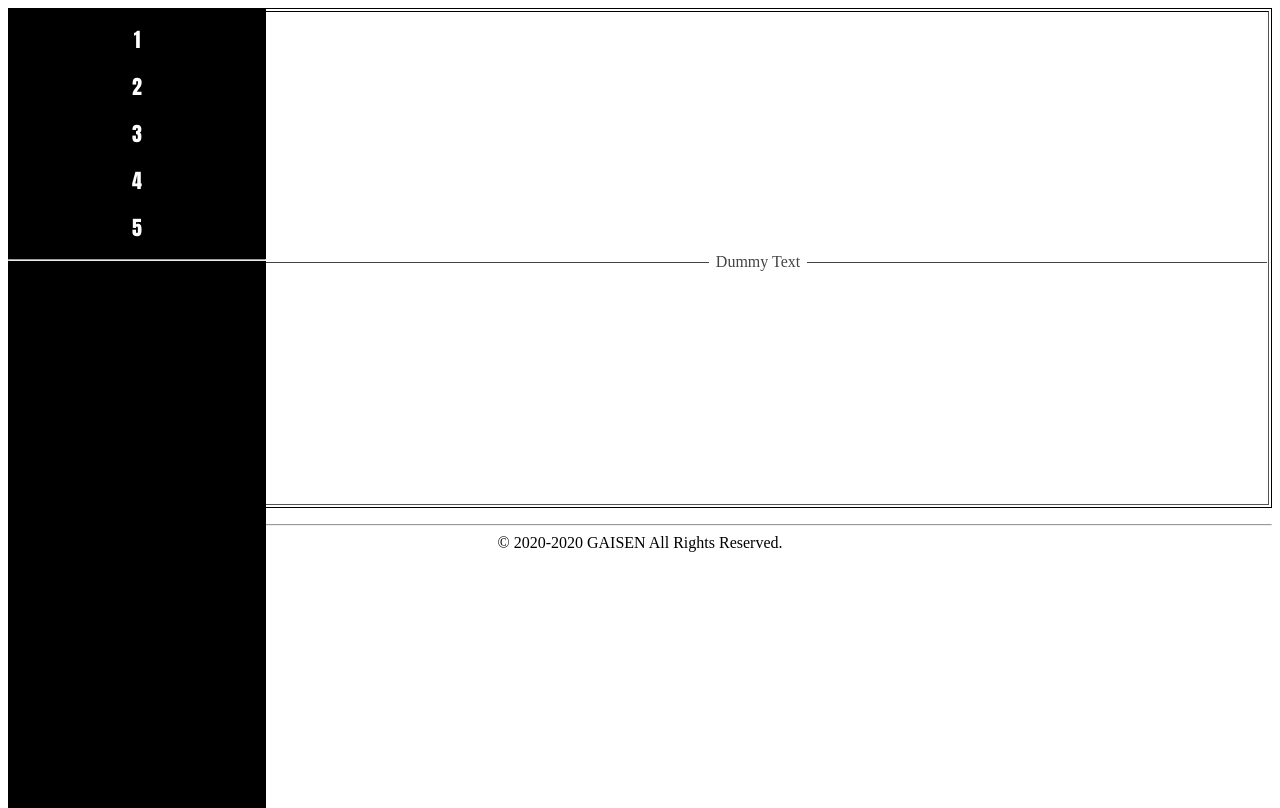
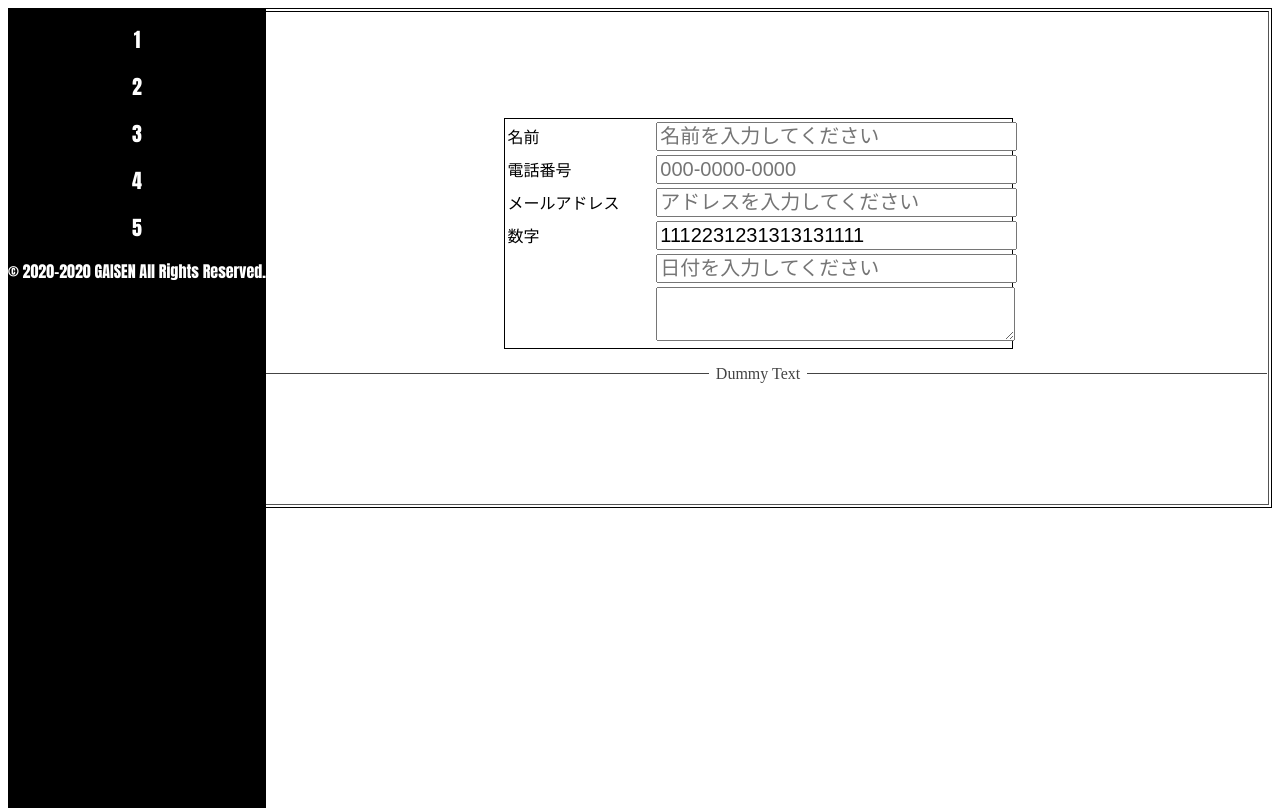
Before and after one commit to garuku19991120/gaisen11111, a PHP site: page /contact.php in a window 1280 px wide. Run offline with PHP 8.4, Linux system fonts and the light colour scheme.

Commit message:
コンタクトを主に

```diff
--- a/home/contact.php
+++ b/home/contact.php
@@ -8,7 +8,7 @@
   </head>
   <body>
     <!-- PHPファイルで管理するつもりなので後々消してPHPを呼び出す感じに変えると思う。-->
-    <?php include('./php/menu_btn.php'); ?>
+<?php include('./php/menu_btn.php'); ?>
 <!--ここまでmenu_btn-->
 
 <center>
@@ -16,13 +16,62 @@
     <tr>
       <td class="menu-space"></td>
       <td>
-        <table>
-          <tr><td></td></tr>
-        </table>
+        <center>
+          <table class="form-table">
+            <tr>
+              <td>
+                名前
+              </td>
+              <td>
+                <input type="text"name="form1"id="form1"class="form"placeholder="名前を入力してください"/>
+              </td>
+              </tr>
+              <tr>
+                <td>
+                  電話番号
+                </td>
+                <td>
+                  <input type="tel"name="form2"id="form2"class="form"placeholder="000-0000-0000"/>
+                </td>
+              </tr>
+              <tr>
+                <td>
+                  メールアドレス
+                </td>
+                <td>
+                  <input type="url"name="form3"id="form3"class="form"placeholder="アドレスを入力してください"/>
+                </td>
+              </tr>
+              <tr>
+                <td>
+                  数字
+                </td>
+                <td>
+                  <input type="number"name="form4"id="form4"class="form"placeholder="数字を入力してください"value="1112231231313131111"/>
+                </td>
+              </tr>
+              <tr>
+                <td>
+
+                </td>
+                <td>
+                  <input type="text"name="form5"id="form5"class="form"placeholder="日付を入力してください"/>
+                </td>
+              </tr>
+              <tr>
+                <td>
+
+                </td>
+                <td>
+                  <textarea name="form6" id="form6"class="form"></textarea>
+                </td>
+              </tr>
+            </table>
+
         <p class="s1">Dummy Text</p>
       </td>
     </tr>
   </table>
-    <p><?php include('./php/copywrite.php'); ?></p>
+
   </body>
 </html>
--- a/home/index.php
+++ b/home/index.php
@@ -19,7 +19,7 @@
         <table>
           <tr><td></td></tr>
         </table>
-        <p class="s1">Dummy Text</p>
+        <p class="s1"></p>
       </td>
     </tr>
   </table>
--- a/home/php/menu_btn.php
+++ b/home/php/menu_btn.php
@@ -9,7 +9,6 @@ echo '
   ';
   ?>
 <?php
-echo "<hr>";
 echo '<div class="copywrite">';
 $today = date("Y");
 echo "© 2020-".($today)." GAISEN All Rights Reserved.";
--- a/home/php/rel.php
+++ b/home/php/rel.php
@@ -1,3 +1,3 @@
 <?php
-echo'5';
+echo'100';
 ?>
--- a/home/scss/master.min.css
+++ b/home/scss/master.min.css
@@ -1 +1 @@
-body{background-color:#fff;text-align:center}.manu_btn{font-family:impact;text-align:center;height:100%;background-color:#000;position:absolute}.menu{font-family:impact;text-decoration:none;color:#fff;font-size:20px}table{border:1px solid #000}.maincontents_table{width:100%;height:500px}.s1{color:#444;font-size:16px;display:flex;align-items:center}.s1:before,.s1:after{content:"";flex-grow:1;height:1px;background:#444;display:block}.s1:before{margin-right:0.4em}.s1:after{margin-left:0.4em}.menu-space{width:230px !important}
+body{background-color:#fff;text-align:center}.manu_btn{font-family:impact;text-align:center;height:100%;background-color:#000;position:absolute}.manu_btn .copywrite{vertical-align:bottom;text-align:center;color:#fff}.menu{font-family:impact;text-decoration:none;color:#fff;font-size:20px}table{border:1px solid #000}.maincontents_table{width:100%;height:500px}.s1{color:#444;font-size:16px;display:flex;align-items:center}.s1:before,.s1:after{content:"";flex-grow:1;height:1px;background:#444;display:block}.s1:before{margin-right:0.4em}.s1:after{margin-left:0.4em}.menu-space{width:230px !important}.form{height:10%;width:100%;font-size:20px}.form-table{width:50%}
--- a/home/scss/master.scss
+++ b/home/scss/master.scss
@@ -12,6 +12,12 @@ body {
   height: 100%;
   background-color: $sub_color;
   position: absolute;
+  .copywrite{
+    vertical-align: bottom;
+    text-align: center;
+    color: $main_color;
+  }
+
 }
 .menu {
   //メニューボタンは英語のみ
@@ -51,3 +57,11 @@ table {
 .menu-space {
   width: 230px !important;
 }
+.form{
+  height: 10%;
+  width: 100%;
+  font-size: 20px;
+}
+.form-table{
+  width: 50%;
+}
```
